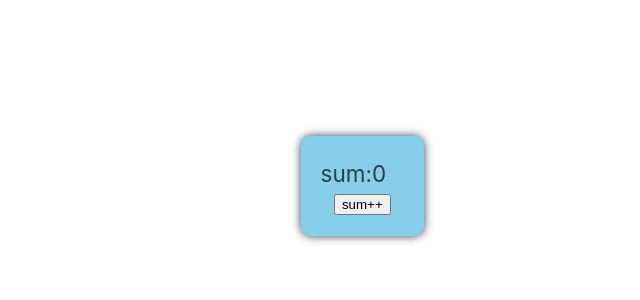
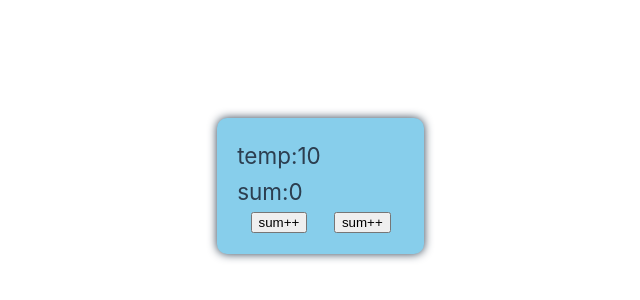
Before and after one commit to CuttleFish999/Vue, a Vue app: page / in a window 1280 px wide. Shown: the part 214-514 px from the top of the page, without its empty margins (216-856 px from the left). Built offline with nearby package versions, Linux system fonts and the light colour scheme.

Commit message:
watchEffect

```diff
--- a/src/components/Preson.vue
+++ b/src/components/Preson.vue
@@ -1,25 +1,43 @@
 <template>
     <div class="person">
+        <h2>temp:{{ temp }}</h2>
         <h2>sum:{{ sum }}</h2>
+        <button @click="changeTemp">sum++</button>
         <button @click="changeSum">sum++</button>
-
     </div>
 </template>
 
 
 
-<script setup lang="ts" name="Person324">
-import { ref, watch } from 'vue'
+<script setup lang="ts" name="Person">
+import { ref, watch , watchEffect } from 'vue'
 
+let temp = ref(10)
 let sum = ref(0)
 
 function changeSum() {
     sum.value++
 }
 
-watch(sum, (newValue, oldValue) => {
-    console.log('sum is change',newValue, oldValue)
+function changeTemp(){
+    temp.value += 10
+}
+
+// watch([temp , sum],(value)=>{
+//     let [newTemp , newSum] = value
+//     console.log(newTemp,newSum)
+//     if(newTemp >= 60 || newSum >= 80){
+//         console.log("get")
+//     }
+// })
+
+watchEffect(()=>{
+    if(temp.value >= 60 || sum.value >= 3){
+        console.log("get")
+    }
 })
+
+
 </script>
 
 
```
